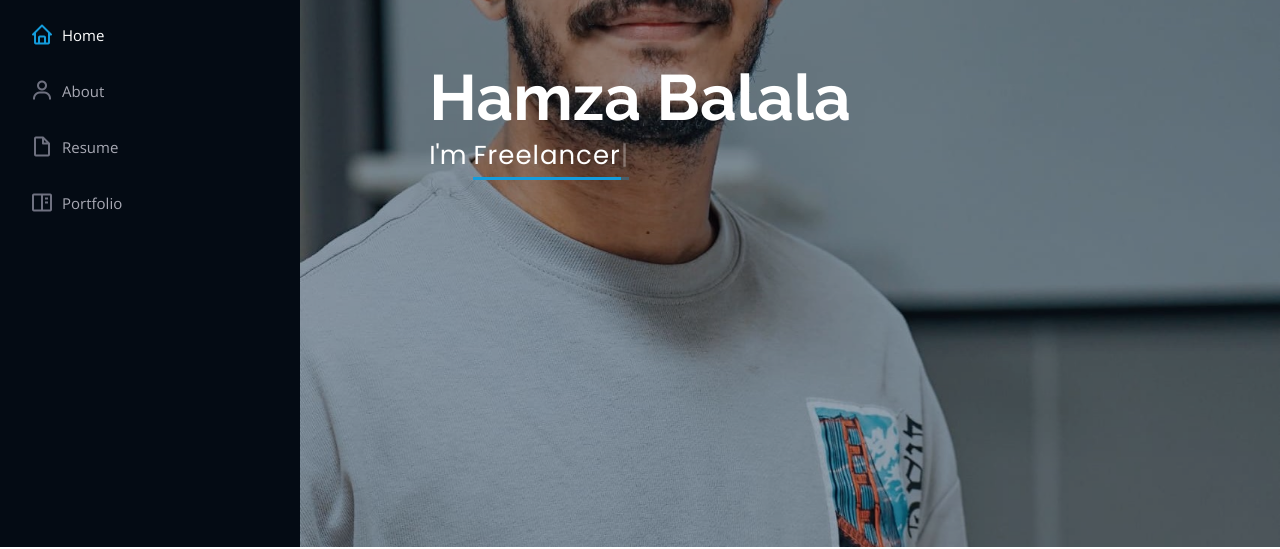
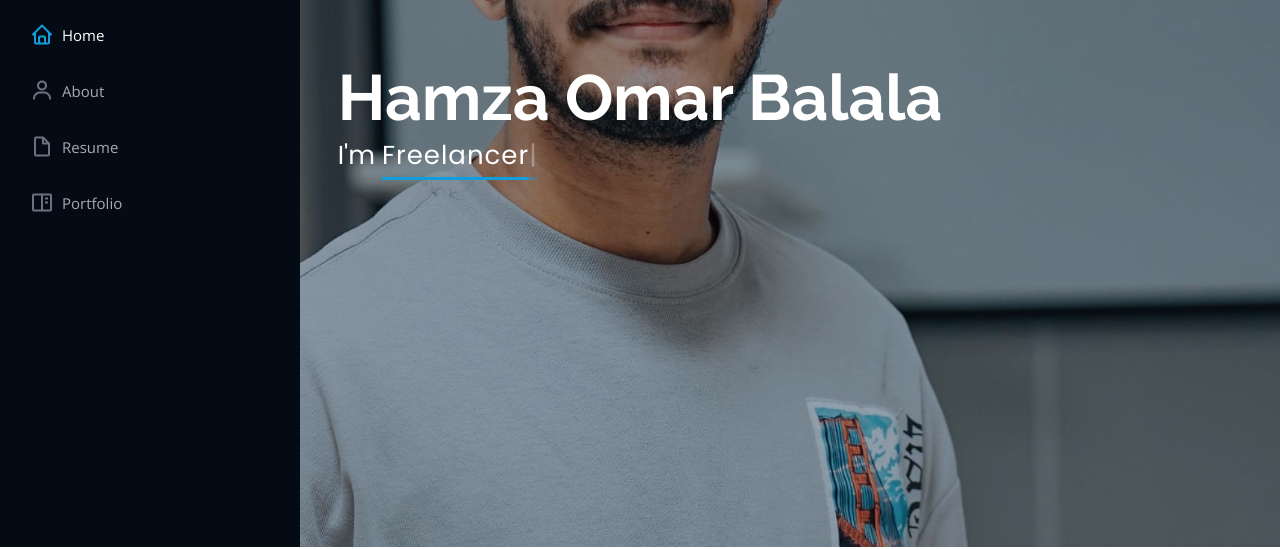
Before and after one commit to HamzaBlala49/myPortfolio, a plain HTML site: page index.html in a window 1280 px wide. Shown: the part 253-802 px from the top of the page. Drawn offline with nearby package versions, Linux system fonts and the light colour scheme.

Commit message:
add my father name in heiro section

```diff
--- a/index.html
+++ b/index.html
@@ -63,7 +63,7 @@
   <!-- ======= Hero Section ======= -->
   <section id="hero" class="d-flex flex-column justify-content-center align-items-center">
     <div class="hero-container" data-aos="fade-in">
-      <h1>Hamza Balala</h1>
+      <h1>Hamza Omar Balala</h1>
       <p>I'm <span class="typed" data-typed-items="Developer, Freelancer"></span></p>
     </div>
   </section><!-- End Hero -->
```
